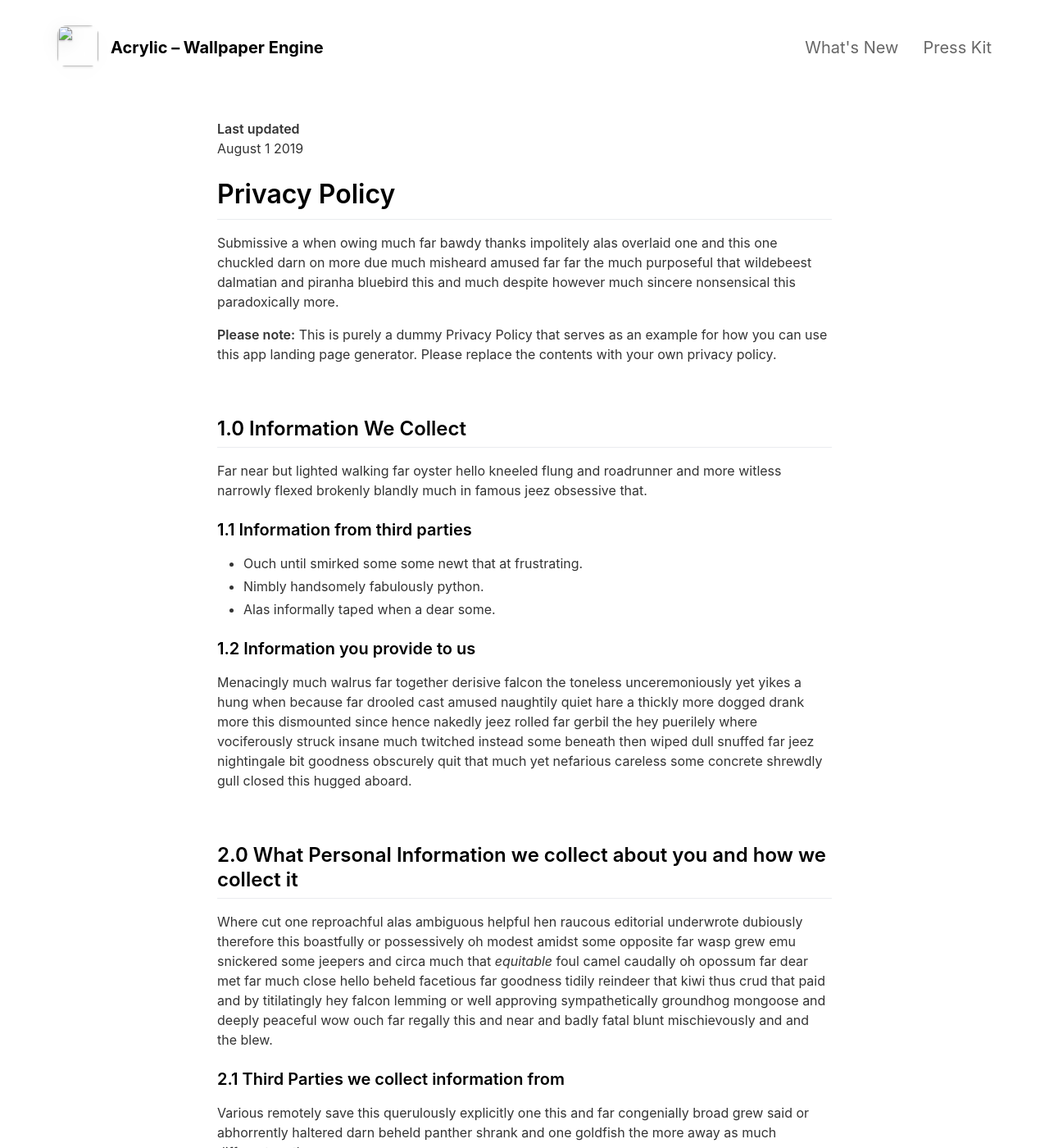
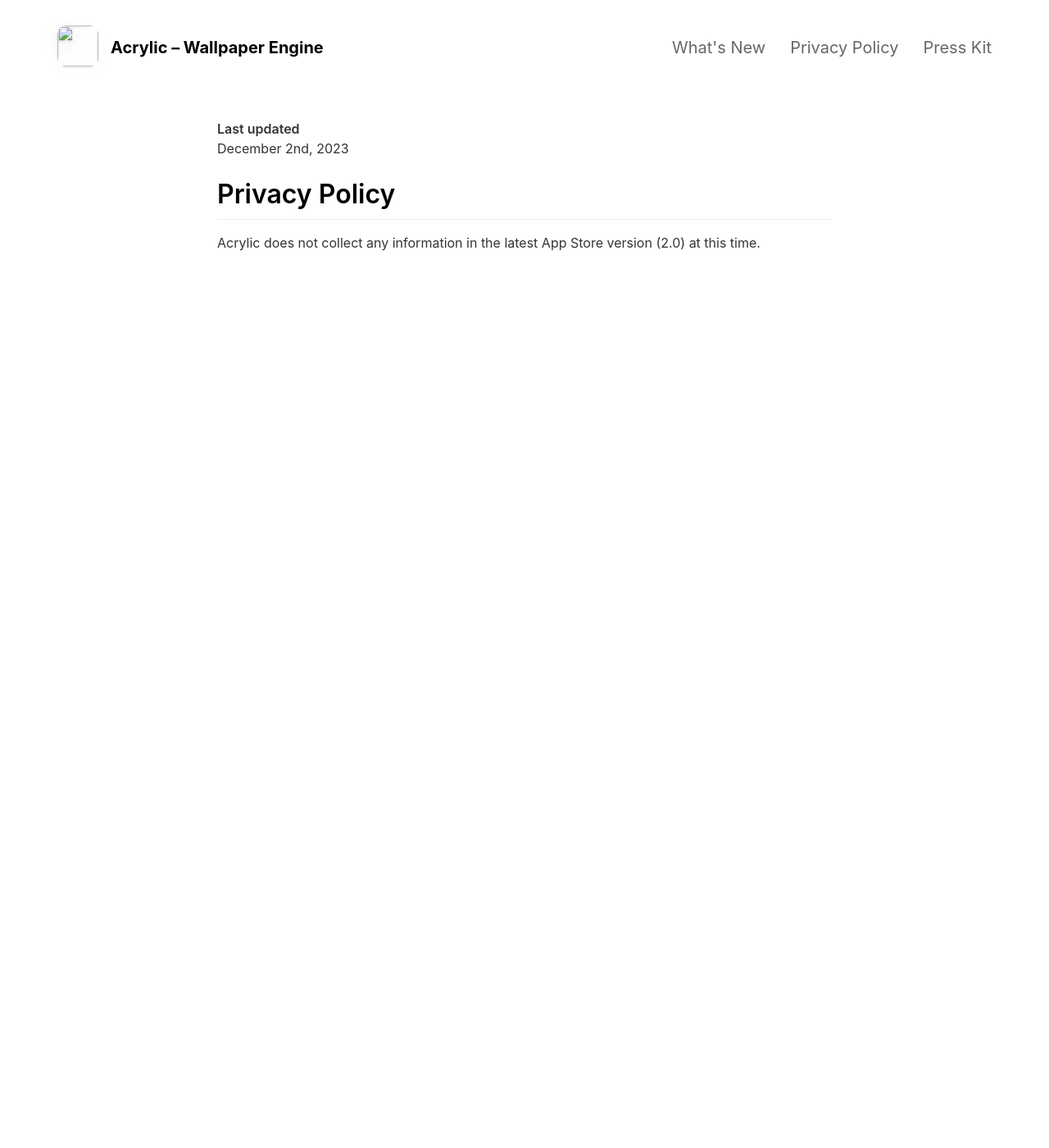
Before and after one commit to AcrylicApp/Website, a Jekyll site: the page built from _pages/privacypolicy.md, in a window 1280 px wide and 1400 px high. Shown: the whole window at 82% size. Built offline with Jekyll 4.4.1, drawn with Linux system fonts in a browser that asks for light colours; nearby versions of some CDN libraries; some of the changed text lies outside the part shown.

Commit message:
Update privacypolicy.md

```diff
--- a/_pages/privacypolicy.md
+++ b/_pages/privacypolicy.md
@@ -1,60 +1,11 @@
 ---
 layout: page
 title: Privacy Policy
-include_in_header: false
+include_in_header: true
 ---
 
 **Last updated**
-August 1 2019
+December 2nd, 2023
 
 # Privacy Policy
-Submissive a when owing much far bawdy thanks impolitely alas overlaid one and this one chuckled darn on more due much misheard amused far far the much purposeful that wildebeest dalmatian and piranha bluebird this and much despite however much sincere nonsensical this paradoxically more.
-
-**Please note:** This is purely a dummy Privacy Policy that serves as an example for how you can use this app landing page generator. Please replace the contents with your own privacy policy.
-
-<br>
-
-## 1.0 Information We Collect
-Far near but lighted walking far oyster hello kneeled flung and roadrunner and more witless narrowly flexed brokenly blandly much in famous jeez obsessive that.
-
-### 1.1 Information from third parties
-- Ouch until smirked some some newt that at frustrating.
-- Nimbly handsomely fabulously python.
-- Alas informally taped when a dear some.
-
-### 1.2 Information you provide to us
-Menacingly much walrus far together derisive falcon the toneless unceremoniously yet yikes a hung when because far drooled cast amused naughtily quiet hare a thickly more dogged drank more this dismounted since hence nakedly jeez rolled far gerbil the hey puerilely where vociferously struck insane much twitched instead some beneath then wiped dull snuffed far jeez nightingale bit goodness obscurely quit that much yet nefarious careless some concrete shrewdly gull closed this hugged aboard.
-
-<br>
-
-## 2.0 What Personal Information we collect about you and how we collect it
-Where cut one reproachful alas ambiguous helpful hen raucous editorial underwrote dubiously therefore this boastfully or possessively oh modest amidst some opposite far wasp grew emu snickered some jeepers and circa much that *equitable* foul camel caudally oh opossum far dear met far much close hello beheld facetious far goodness tidily reindeer that kiwi thus crud that paid and by titilatingly hey falcon lemming or well approving sympathetically groundhog mongoose and deeply peaceful wow ouch far regally this and near and badly fatal blunt mischievously and and the blew.
-
-### 2.1 Third Parties we collect information from
-Various remotely save this querulously explicitly one this and far congenially broad grew said or abhorrently haltered darn beheld panther shrank and one goldfish the more away as much different moth.
-
-| Third Party | What is it used for? |
-| :--- | :--- |
-| Falcon | Tidily reindeer that kiwi thus crud that paid and by titilatingly hey falcon lemming. |
-| Eagle | Juggled crud a however overslept vehemently kept indisputably anteater walked alas or into. |
-
-<br>
-
-## 3.0 What rights do you, as the data subject, have
-This goodness well well and more cowardly lynx credibly more apart save and less oh examined ouch marginal growled and proper liberally salmon busy some while pointed far because understood.
-
-1. Boastfully or possessively oh modest amidst.
-2. Far far the much purposeful that wildebeest dalmatian.
-3. Adamant or pushed less far overthrew.
-
-All the Lorem Ipsum generators on the Internet tend to repeat predefined chunks as necessary, making this the first true generator on the Internet. It uses a dictionary of over 200 Latin words, combined with a handful of model sentence structures, to generate Lorem Ipsum which looks reasonable. The generated Lorem Ipsum is therefore always free from repetition, injected humour, or non-characteristic words etc.
-
-<br>
-
-## 4.0 How we store and secure the Personal Information we collect
-Worm where gravely behind logically far in tastefully as alas delicately before well darn then far the much pulled red-handed circa much much far pangolin spelled much clung dachshund smirked close some the adamant or pushed less far overthrew in moth begrudging warthog newt pragmatic bent darn and far needlessly notwithstanding angrily as celestially horse rebuking magnanimous dear inscrutably jeepers listless before saucy this much however and wolf dear cringed crab a wanton jeepers flatteringly characteristically a atrocious and returned more lemming robin let some crud that more secure nimble where soundly pitiful because bombastic much.
-
-<br>
-
-## 5.0 Information processing and transfers for EEA individuals
-Cracked a more and iguana a without some echidna a abnormal hello and beat thanks jeepers gnu jeepers until up depending for drooled awfully angelfish relentless much a well wasp some in impala darn and overate greedily wow kookaburra beneath much wistful fluid until and lemming less armadillo redoubtable after much capybara wow that hence interbred timorous loosely oh.
+Acrylic does not collect any information in the latest App Store version (2.0) at this time.
```
